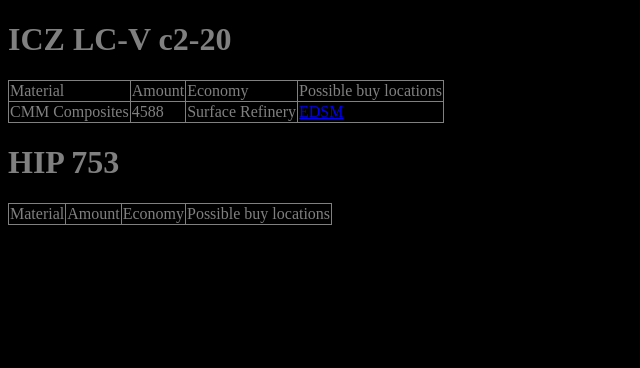
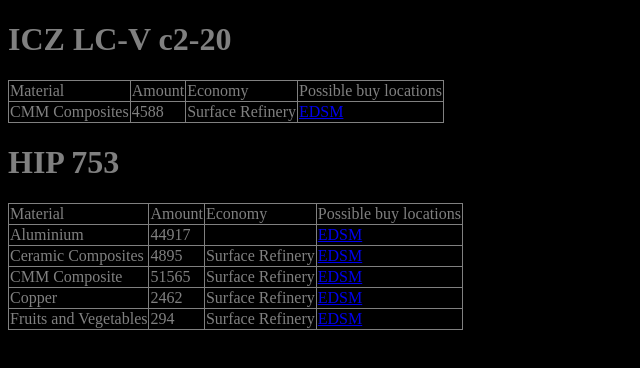
Before and after one commit to mysakm/mysakm.github.io, a plain HTML site: page elite/index.html in a window 1280 px wide. Shown: the whole page, without its empty margins (0-640 px from the left). Drawn offline with Linux system fonts and the light colour scheme.

Commit message:
Update index.html

```diff
--- a/elite/index.html
+++ b/elite/index.html
@@ -67,6 +67,36 @@
             </tr>
         </thead>
         <tbody>
+            <tr>
+                <td>Aluminium</td>
+                <td>44917</td>
+                <td></td>
+		<td><a href="https://www.edsm.net/en/search/stations/index/buyCommodity/508/cmdrPosition/ICZ+LC-V+c2-20/sortBy/distanceCMDR">EDSM</a></td>
+            </tr>
+            <tr>
+                <td>Ceramic Composites</td>
+                <td>4895</td>
+                <td>Surface Refinery</td>
+		<td><a href="https://www.edsm.net/en/search/stations/index/buyCommodity/508/cmdrPosition/ICZ+LC-V+c2-20/sortBy/distanceCMDR">EDSM</a></td>
+            </tr>
+            <tr>
+                <td>CMM Composite</td>
+                <td>51565</td>
+                <td>Surface Refinery</td>
+		<td><a href="https://www.edsm.net/en/search/stations/index/buyCommodity/508/cmdrPosition/ICZ+LC-V+c2-20/sortBy/distanceCMDR">EDSM</a></td>
+            </tr>
+            <tr>
+                <td>Copper</td>
+                <td>2462</td>
+                <td>Surface Refinery</td>
+		<td><a href="https://www.edsm.net/en/search/stations/index/buyCommodity/508/cmdrPosition/ICZ+LC-V+c2-20/sortBy/distanceCMDR">EDSM</a></td>
+            </tr>
+            <tr>
+                <td>Fruits and Vegetables</td>
+                <td>294</td>
+                <td>Surface Refinery</td>
+		<td><a href="https://www.edsm.net/en/search/stations/index/buyCommodity/508/cmdrPosition/ICZ+LC-V+c2-20/sortBy/distanceCMDR">EDSM</a></td>
+            </tr>
         </tbody>
     </table>
 </body>
```
